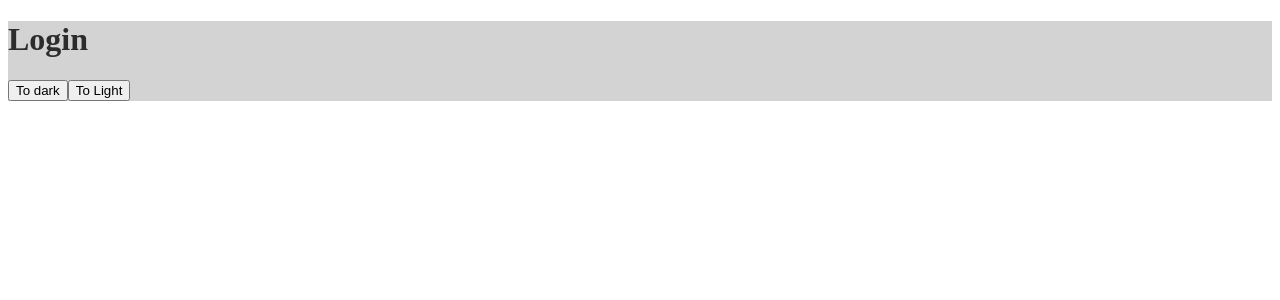
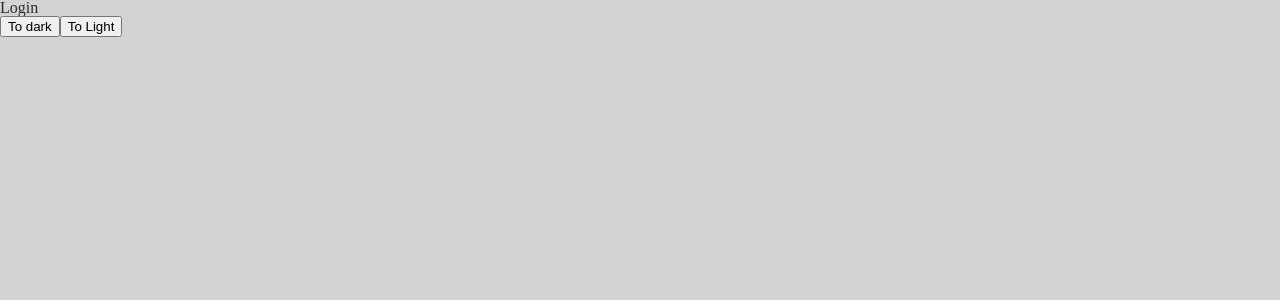
Before and after one commit to jeonzi/instaclone-web, a React (Create React App) app: page /home in a window 1280 px wide. Shown: the top 300 px of the page. Built offline with nearby package versions, Linux system fonts and the light colour scheme.

Commit message:
GlobalStyles on Styled Components

```diff
--- a/package.json
+++ b/package.json
@@ -20,6 +20,7 @@
     "react-router-dom": "^6.3.0",
     "react-scripts": "5.0.0",
     "styled-components": "^5.3.5",
+    "styled-reset": "^4.3.4",
     "web-vitals": "^2.1.4"
   },
   "scripts": {
--- a/src/App.js
+++ b/src/App.js
@@ -5,22 +5,14 @@
 import Home from "./screens/Home";
 import Login from "./screens/Login";
 import NotFound from "./screens/NotFound";
-
-const lightTheme = {
-	fontColor: "#2c2c2c",
-	bgColor: "lightgray",
-};
-
-const darkTheme = {
-	fontColor: "lightgray",
-	bgColor: "#2c2c2c",
-};
+import { darkTheme, GlobalStyles, lightTheme } from "./styles";
 
 function App() {
 	const isLoggedIn = useReactiveVar(isLoggedInVar);
 	const darkMode = useReactiveVar(darkModeVar);
 	return (
 		<ThemeProvider theme={darkMode ? darkTheme : lightTheme}>
+			<GlobalStyles />
 			<Router>
 				<Routes>
 					<Route
--- a/src/screens/Login.js
+++ b/src/screens/Login.js
@@ -5,9 +5,7 @@
 	color: ${(props) => props.theme.fontColor};
 `;
 
-const Container = styled.div`
-	background-color: ${(props) => props.theme.bgColor};
-`;
+const Container = styled.div``;
 
 function Login() {
 	return (
--- /dev/null
+++ b/src/styles.js
@@ -0,0 +1,19 @@
+import { createGlobalStyle } from "styled-components";
+import reset from "styled-reset";
+
+export const lightTheme = {
+	fontColor: "#2c2c2c",
+	bgColor: "lightgray",
+};
+
+export const darkTheme = {
+	fontColor: "lightgray",
+	bgColor: "#2c2c2c",
+};
+
+export const GlobalStyles = createGlobalStyle`
+    ${reset}
+    body {
+	    background-color: ${(props) => props.theme.bgColor};
+    }
+`;
```
Also changed, not shown: 2 other files (tests, documents, lock files or other folders).
